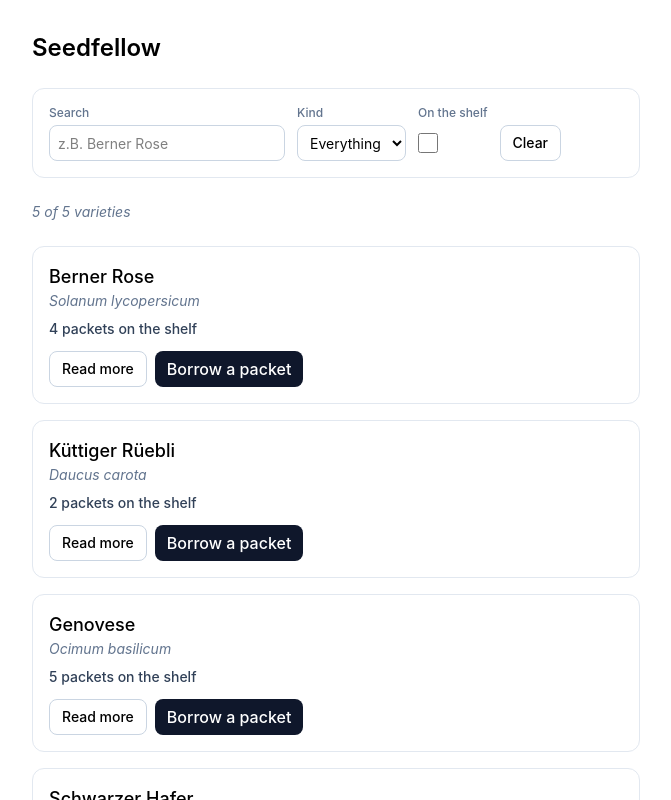
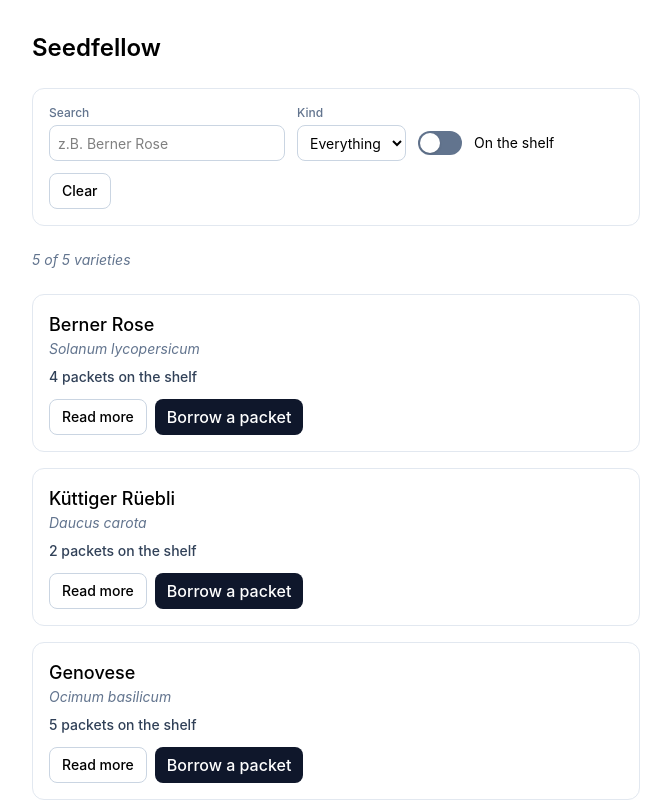
Before and after one commit to abeerance/wdd0325-frontend-frameworks, a React (Vite) app in the folder 02_seedfellow/web/: page / in a window 1280 px wide. Shown: the top 800 px of the page, without its empty margins (304-975 px from the left). Built offline with nearby package versions, Linux system fonts and the light colour scheme.

Commit message:
night: 09 before big exercise

```diff
--- a/02_seedfellow/web/package.json
+++ b/02_seedfellow/web/package.json
@@ -10,6 +10,7 @@
 		"preview": "vite preview"
 	},
 	"dependencies": {
+		"@base-ui/react": "^1.9.0",
 		"@tailwindcss/vite": "^4.3.3",
 		"clsx": "^2.1.1",
 		"react": "^19.2.8",
--- /dev/null
+++ b/02_seedfellow/web/src/components/borrow-form.tsx
@@ -0,0 +1,48 @@
+import { Field } from "@base-ui/react";
+import type { SubmitEvent } from "react";
+import type { Variety } from "../data/varieties";
+
+interface BorrowFormProps {
+	variety: Variety;
+	onBorrow: (variety: Variety, packets: number) => void;
+}
+
+export function BorrowForm({ variety, onBorrow }: BorrowFormProps) {
+	function handleSubmit(event: SubmitEvent<HTMLFormElement>) {
+		event.preventDefault();
+
+		const packets = Number(new FormData(event.currentTarget).get("packets"));
+		onBorrow(variety, packets);
+	}
+
+	return (
+		<form onSubmit={handleSubmit} className="mt-3 flex max-w-xs flex-col gap-3">
+			<Field.Root validationMode="onBlur" className="flex flex-col gap-1">
+				<Field.Label className="font-medium text-slate-500 text-sm">
+					Packets
+				</Field.Label>
+				<Field.Control
+					name="packets"
+					type="number"
+					required
+					min={1}
+					max={variety.packets}
+					defaultValue={1}
+					className="h-9 rounded-lg border border-slate-300 px-2 text-sm data-invalid:border-red-500"
+				/>
+				<Field.Description className="text-slate-500 text-xs">
+					One to {variety.packets}.
+				</Field.Description>
+				<Field.Error className="text-red-600 text-xs">
+					You need to select at least 1 packet
+				</Field.Error>
+			</Field.Root>
+			<button
+				type="submit"
+				className="self-start rounded-lg bg-slate-900 px-3 py-1.5 font-medium text-sm text-white"
+			>
+				Borrow
+			</button>
+		</form>
+	);
+}
--- a/02_seedfellow/web/src/components/variety-filter.tsx
+++ b/02_seedfellow/web/src/components/variety-filter.tsx
@@ -1,3 +1,4 @@
+import { Switch } from "@base-ui/react";
 import type { Kind } from "../data/varieties";
 import { Card } from "./ui/card";
 
@@ -70,20 +71,27 @@ export function VarietyFilter({
 				</select>
 			</div>
 			{/* inStock boolean filter */}
-			<div className="flex flex-col gap-1">
-				<label htmlFor="stock" className="font-medium text-slate-500 text-xs">
+			<div className="flex h-9 items-center">
+				<Switch.Root
+					id="stock"
+					nativeButton
+					checked={inStock}
+					onCheckedChange={onInStock}
+					render={
+						<button
+							type="button"
+							className="h-6 w-11 bg-slate-500 shrink-0 rounded-full p-0.5  data-checked:bg-slate-900 motion-safe:transition-colors"
+						/>
+					}
+				>
+					<Switch.Thumb className="block h-5 w-5 rounded-full bg-white shadow-sm data-checked:translate-x-5 motion-safe:transition-transform" />
+				</Switch.Root>
+				<label
+					htmlFor="stock"
+					className="flex h-9 flex-1 items-center pl-3 text-sm"
+				>
 					On the shelf
 				</label>
-				<input
-					id="stock"
-					type="checkbox"
-					// A checkbox is a yes or no, so it reads `checked`, not `value`.
-					checked={inStock}
-					onChange={(event) => {
-						onInStock(event.target.checked);
-					}}
-					className="h-9 w-5"
-				/>
 			</div>
 			{/* No arrow needed here: onClear takes nothing, so the click event it
 			    receives is simply ignored. */}
```
Also changed, not shown: 1 other file (tests, documents, lock files or other folders).
